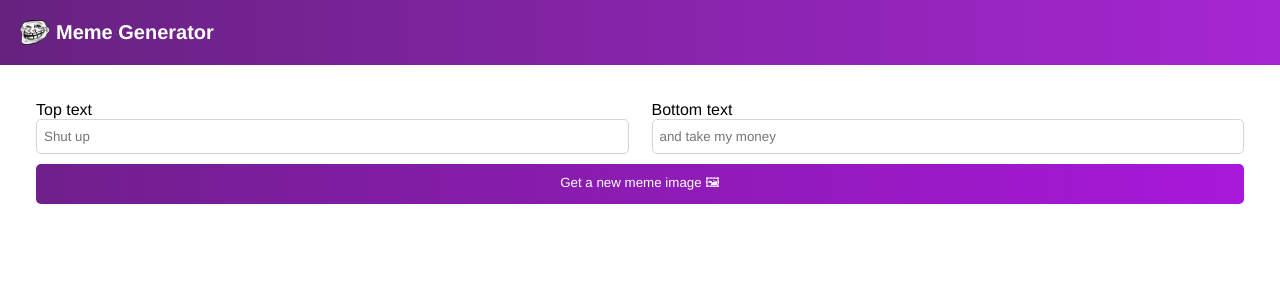
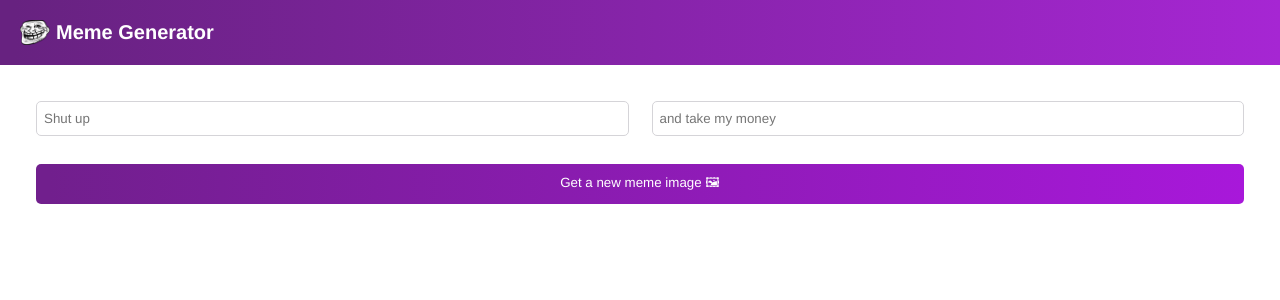
Before and after one commit to D2icehacker/Meme-Generator, a React (Create React App) app: page / in a window 1280 px wide. Shown: the top 300 px of the page. Built offline with nearby package versions, Linux system fonts and the light colour scheme.

Commit message:
updated meme

```diff
--- a/src/component/Meme.js
+++ b/src/component/Meme.js
@@ -17,15 +17,13 @@ export default function Meme() {
         <main>
             <div className="form">
                 <div>
-                    <label className="form--label">Top text</label>
-                    <input
+                   <input
                         type="text"
                         placeholder="Shut up"
                         className="form--input"
                     />
                 </div>
                 <div>
-                    <label className="form--label">Bottom text</label>
                     <input
                         type="text"
                         placeholder="and take my money"
@@ -35,7 +33,7 @@ export default function Meme() {
                 <button className="form--button" onClick={getMemeImage}>Get a new meme image 🖼</button>
             </div>
             <br></br>
-            <img src={memeImage} className="meme--image"/>
+            <img src={memeImage} className="meme--image" />
         </main>
     )
 }
```
